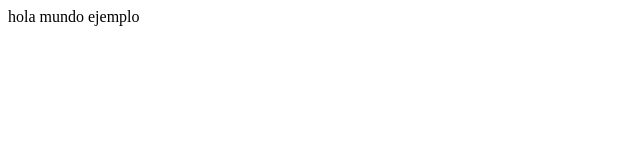
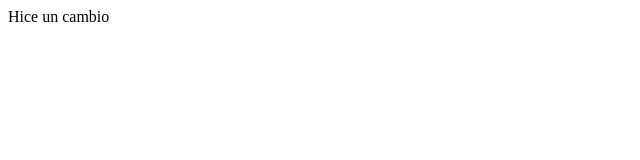
Before and after one commit to ChinoDavidSaavedra/rancho-cerro-oro, a plain HTML site: page index.html in a window 1280 px wide. Shown: the full height of the page, 0-640 px from the left. Drawn offline with Linux system fonts and the light colour scheme.

Commit message:
prueba de commit

```diff
--- a/index.html
+++ b/index.html
@@ -6,6 +6,6 @@
     <title>Document</title>
 </head>
 <body>
-    <div>hola mundo ejemplo</div>
+    <div>Hice un cambio</div>
 </body>
 </html>
```
